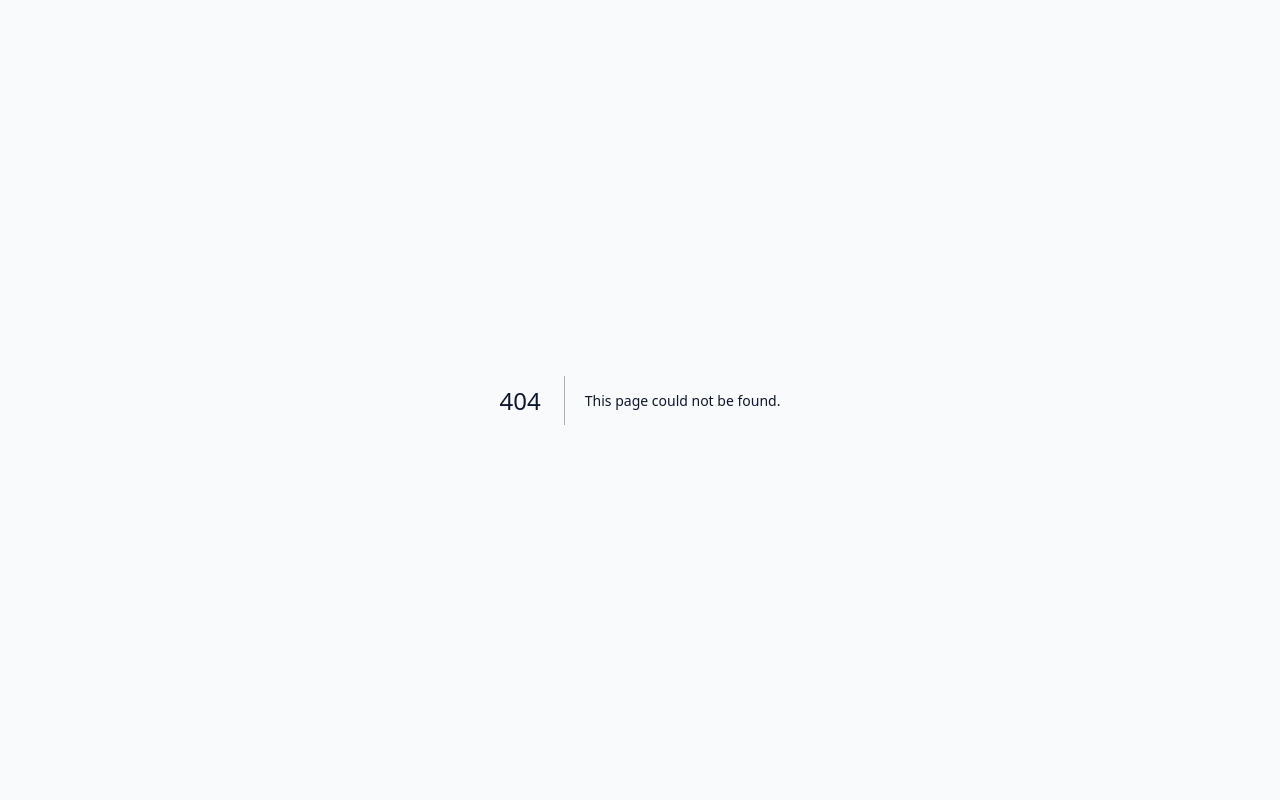
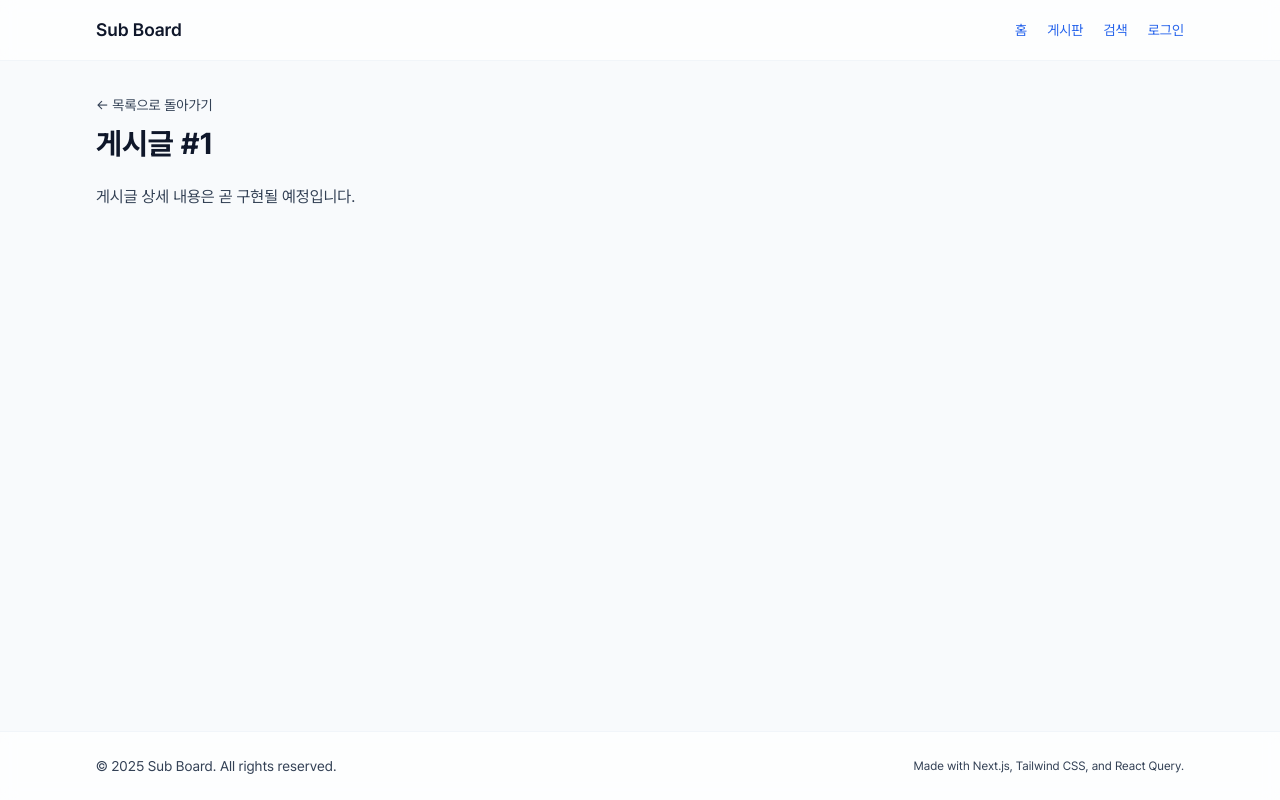
Before and after one commit to crucial-sub/sub-board, a Next.js app in the folder apps/web/: page /posts/1 in a window 1280 px wide. Before the commit this address had no page. Built offline with nearby package versions, Linux system fonts and the light colour scheme.

Commit message:
feat(web): 게시글 상세/로딩 및 검색 골격 추가

```diff
--- a/apps/web/src/app/(main)/layout.tsx
+++ b/apps/web/src/app/(main)/layout.tsx
@@ -1,5 +1,12 @@
+import { Suspense } from "react";
 import { AppShell } from "@/components/layout/app-shell";
 
 export default function MainLayout({ children }: { children: React.ReactNode }) {
-  return <AppShell>{children}</AppShell>;
+  return (
+    <AppShell>
+      <Suspense fallback={<div className="py-10 text-center text-text-secondary">로딩 중...</div>}>
+        {children}
+      </Suspense>
+    </AppShell>
+  );
 }
--- /dev/null
+++ b/apps/web/src/app/(main)/posts/[id]/page.tsx
@@ -0,0 +1,15 @@
+import Link from "next/link";
+
+export default function PostDetailPage({ params }: { params: { id: string } }) {
+  return (
+    <article className="space-y-6">
+      <header className="space-y-2">
+        <Link href="/posts" className="text-sm text-text-secondary hover:text-text-primary">
+          ← 목록으로 돌아가기
+        </Link>
+        <h1 className="text-3xl font-bold text-text-primary">게시글 #{params.id}</h1>
+      </header>
+      <p className="text-text-secondary">게시글 상세 내용은 곧 구현될 예정입니다.</p>
+    </article>
+  );
+}
--- /dev/null
+++ b/apps/web/src/app/(main)/posts/loading.tsx
@@ -0,0 +1,9 @@
+export default function PostsLoading() {
+  return (
+    <section className="space-y-4">
+      {Array.from({ length: 6 }).map((_, index) => (
+        <div key={index} className="h-24 animate-pulse rounded-lg bg-border-muted" />
+      ))}
+    </section>
+  );
+}
--- /dev/null
+++ b/apps/web/src/app/(main)/search/page.tsx
@@ -0,0 +1,8 @@
+export default function SearchPage() {
+  return (
+    <section className="space-y-4">
+      <h1 className="text-2xl font-semibold text-text-primary">검색</h1>
+      <p className="text-text-secondary">검색 기능은 곧 구현될 예정입니다.</p>
+    </section>
+  );
+}
--- a/apps/web/src/components/layout/site-header.tsx
+++ b/apps/web/src/components/layout/site-header.tsx
@@ -1,9 +1,10 @@
 import Link from "next/link";
 
 const NAV_ITEMS = [
-  { href: "/", label: "홈" },
-  { href: "/posts", label: "게시판" },
-  { href: "/login", label: "로그인" },
+  { href: "/" as const, label: "홈" },
+  { href: "/posts" as const, label: "게시판" },
+  { href: "/search" as const, label: "검색" },
+  { href: "/login" as const, label: "로그인" },
 ];
 
 export function SiteHeader() {
```
